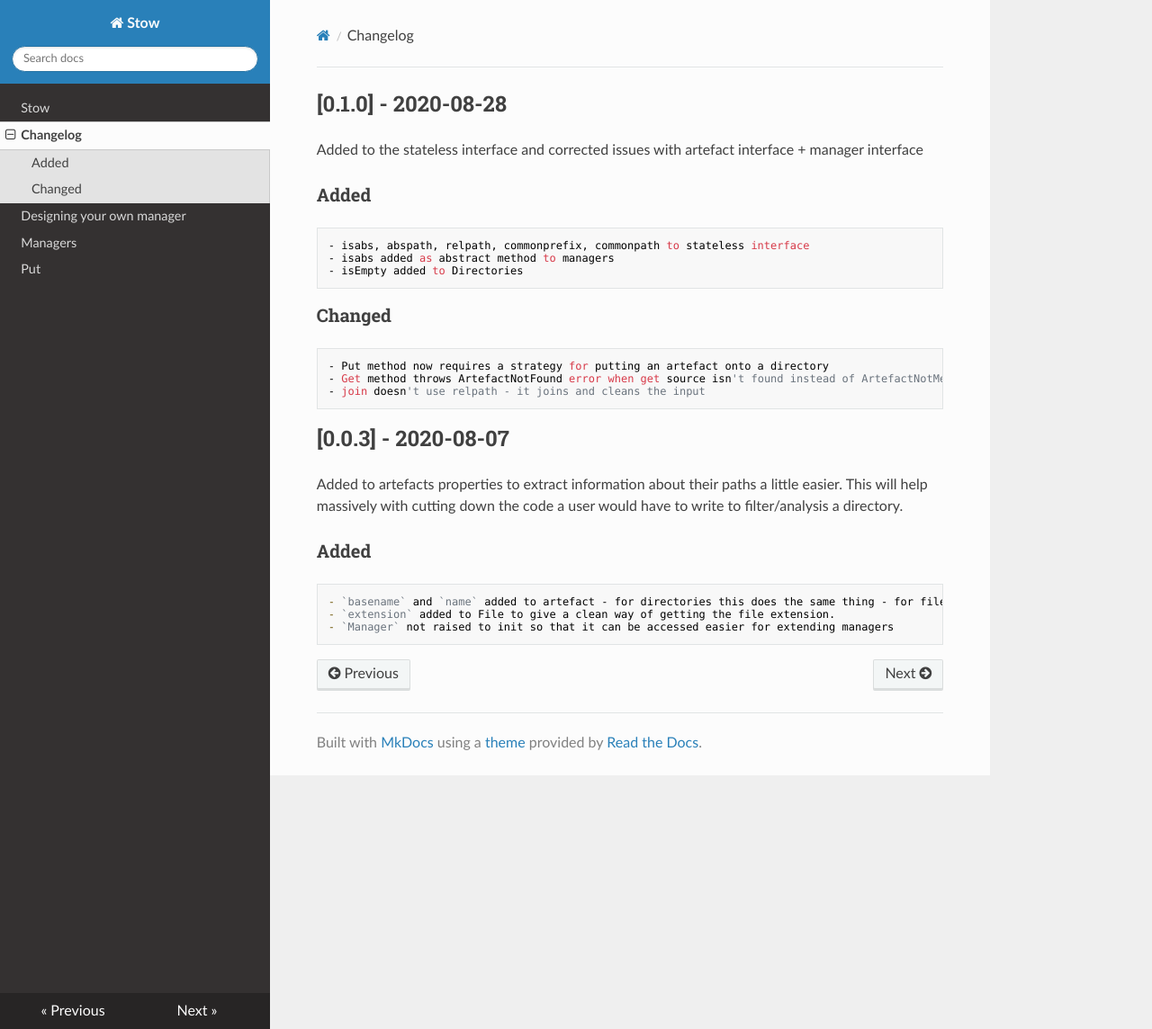
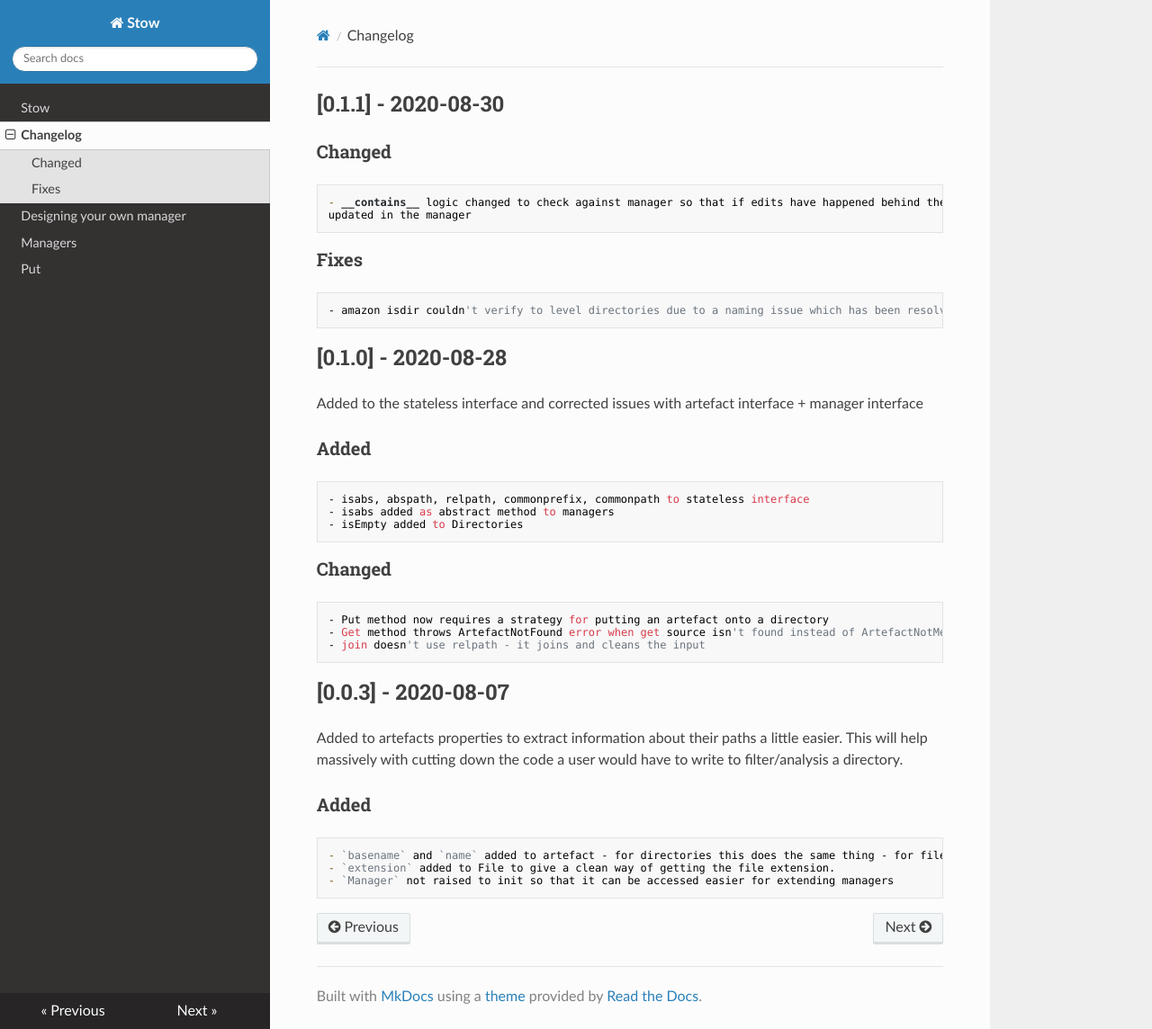
Before and after one commit to Kieran-Bacon/stow, an MkDocs documentation site: the page built from docs/changelog.md, in a window 1280 px wide and 1144 px high. Shown: the whole window at 90% size. Built offline with MkDocs 1.6.1, drawn with Linux system fonts in a browser that asks for light colours; nearby versions of some CDN libraries.

Commit message:
updated version and changelog

```diff
--- a/docs/changelog.md
+++ b/docs/changelog.md
@@ -1,3 +1,12 @@
+## [0.1.1] - 2020-08-30
+
+### Changed
+    - __contains__ logic changed to check against manager so that if edits have happened behind the scenes that they are
+    updated in the manager
+
+### Fixes
+    - amazon isdir couldn't verify to level directories due to a naming issue which has been resolved
+
 ## [0.1.0] -  2020-08-28
 
 Added to the stateless interface and corrected issues with artefact interface + manager interface
--- a/setup.py
+++ b/setup.py
@@ -7,7 +7,7 @@ with open(os.path.join(os.path.dirname(__file__), 'requirements.txt')) as fh:
 setup(
     name='stow',
     install_requires=requires,
-    version="0.1.0",
+    version="0.1.1",
     description="",
 
     author="Kieran Bacon",
```
